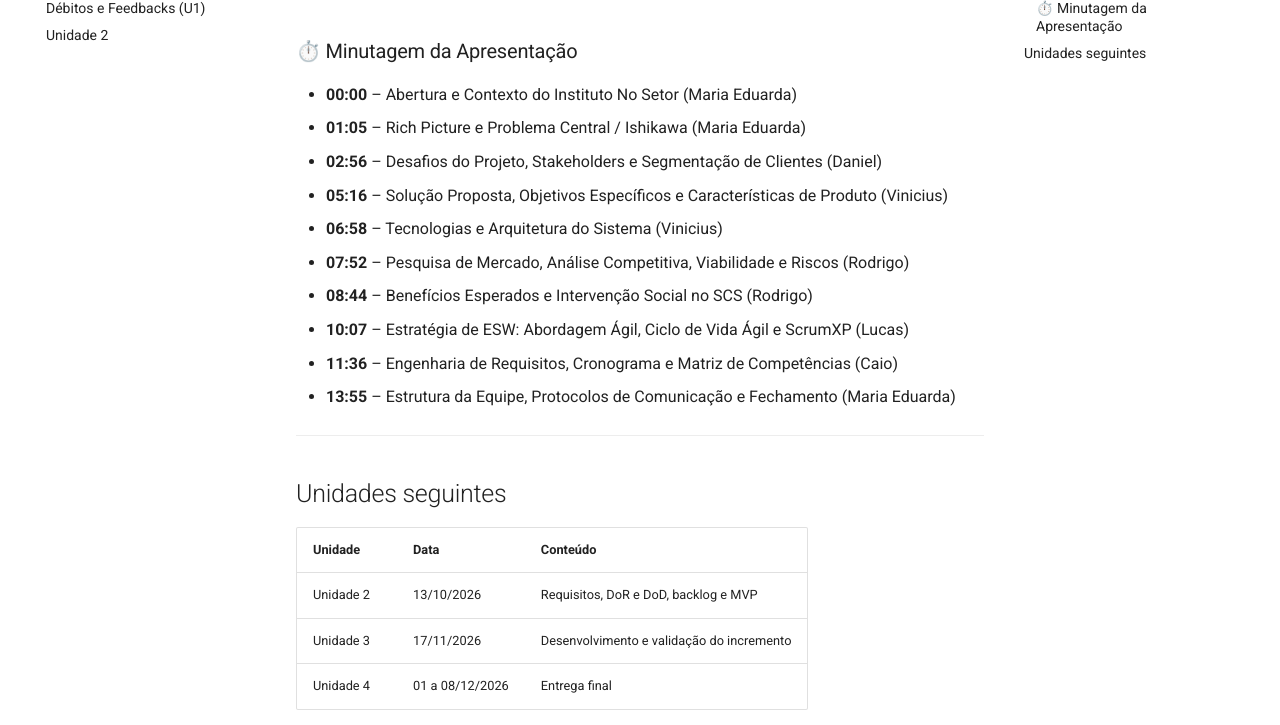
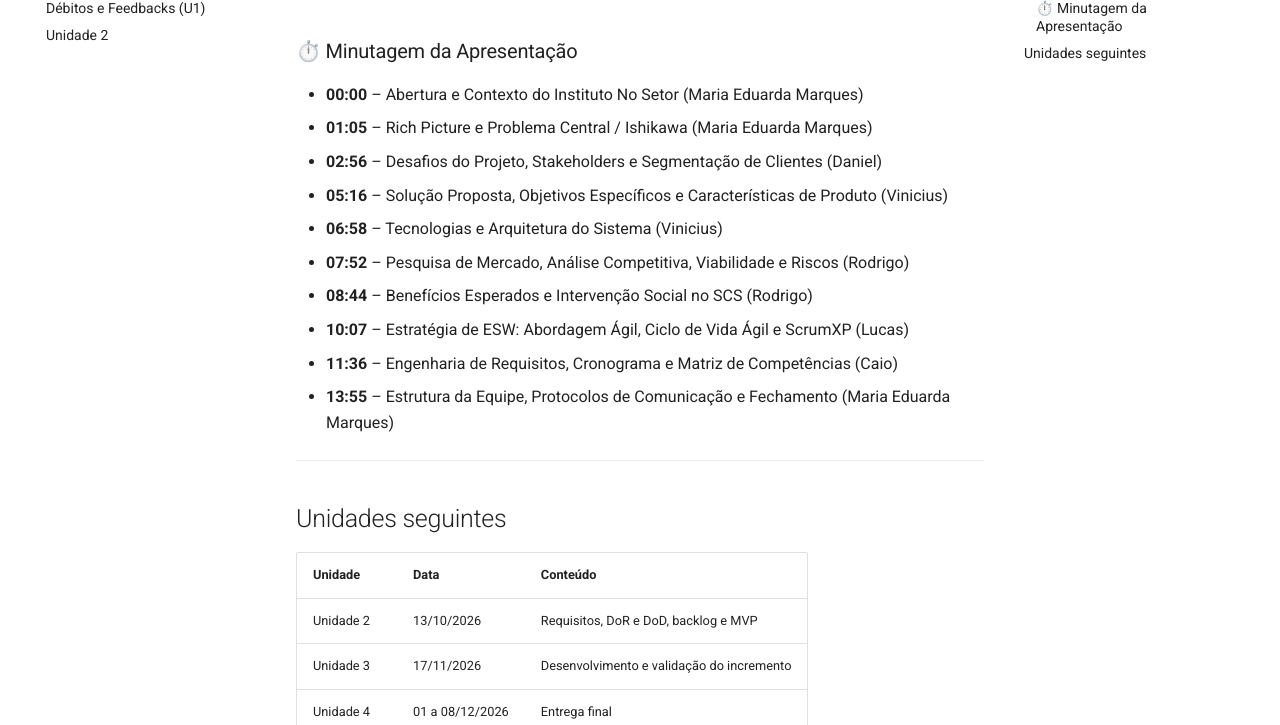
Before and after one commit to mdsreq-fga-unb/REQ-2026.2-T02-CyberSetor, an MkDocs documentation site: the page built from docs/entregas/unidade-1.md, in a window 1280 px wide and 900 px high, scrolled down 1066 px, cut to the strip 175-900 px from the top of the window. Built offline with MkDocs 1.6.1 and Material for MkDocs 9.7.7, drawn with Linux system fonts in a browser that asks for light colours; comment, search, counter and statistics services are not loaded.

Commit message:
docs(entregas): nomeia maria eduarda marques nos creditos do video

```diff
--- a/docs/entregas/unidade-1.md
+++ b/docs/entregas/unidade-1.md
@@ -20,8 +20,8 @@ Prazo: 08/09/2026, às 08h. Apresentações em 10/09/2026.
 
 ### ⏱️ Minutagem da Apresentação
 
-* **00:00** – Abertura e Contexto do Instituto No Setor (Maria Eduarda)
-* **01:05** – Rich Picture e Problema Central / Ishikawa (Maria Eduarda)
+* **00:00** – Abertura e Contexto do Instituto No Setor (Maria Eduarda Marques)
+* **01:05** – Rich Picture e Problema Central / Ishikawa (Maria Eduarda Marques)
 * **02:56** – Desafios do Projeto, Stakeholders e Segmentação de Clientes (Daniel)
 * **05:16** – Solução Proposta, Objetivos Específicos e Características de Produto (Vinicius)
 * **06:58** – Tecnologias e Arquitetura do Sistema (Vinicius)
@@ -29,7 +29,7 @@ Prazo: 08/09/2026, às 08h. Apresentações em 10/09/2026.
 * **08:44** – Benefícios Esperados e Intervenção Social no SCS (Rodrigo)
 * **10:07** – Estratégia de ESW: Abordagem Ágil, Ciclo de Vida Ágil e ScrumXP (Lucas)
 * **11:36** – Engenharia de Requisitos, Cronograma e Matriz de Competências (Caio)
-* **13:55** – Estrutura da Equipe, Protocolos de Comunicação e Fechamento (Maria Eduarda)
+* **13:55** – Estrutura da Equipe, Protocolos de Comunicação e Fechamento (Maria Eduarda Marques)
 
 ---
 
```
